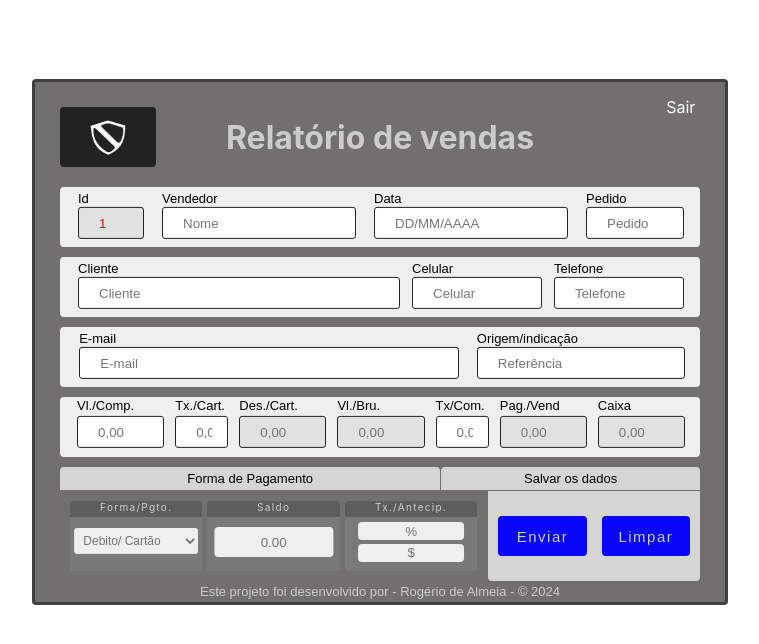
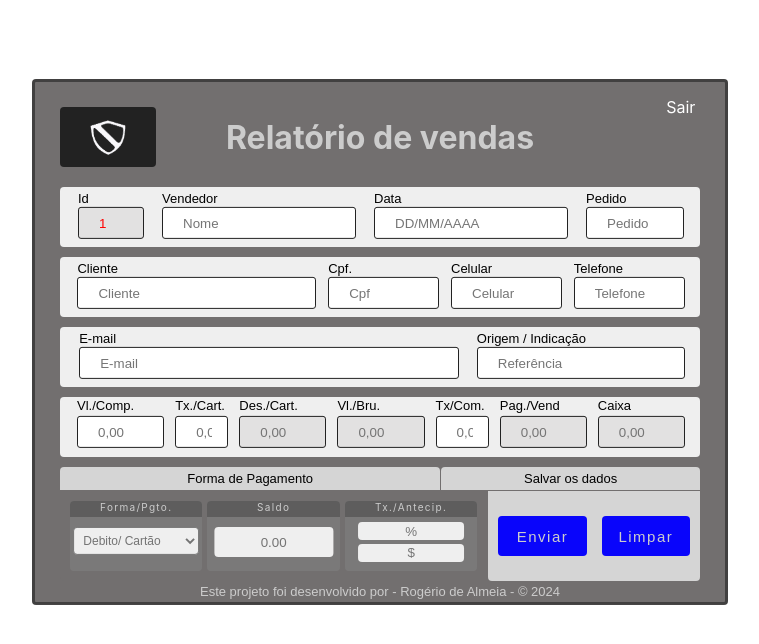
Before and after one commit to Dev-Rogerio/IntegracaoComGoogleSheets, a React (Create React App) app: page / in a window 1280 px wide. Shown: the top 644 px of the page, without its empty margins (260-1019 px from the left). Built offline with nearby package versions, Linux system fonts and the light colour scheme.

Commit message:
inseri o campo cpf e tualizei o banco dados

```diff
--- a/src/Components/Formulario/formulario.css
+++ b/src/Components/Formulario/formulario.css
@@ -113,6 +113,7 @@ boby {
   border-radius: 3px;
   border: 1px solid #222;
   text-indent: 20px;
+  text-transform: capitalize;
     }
 .data {
 height: 25px;
@@ -150,7 +151,7 @@ display: grid;
 width: 100%;
 height:  60px;
 background-color: #efefef;
-grid-template-columns: 50% 20% 20%;
+grid-template-columns: 37% 17% 17% 17%;
 justify-content: center;
 border-radius: 4px;
 margin-top: 10px;
@@ -170,12 +171,30 @@ outline: 0;
 border-radius: 3px;
 border: 1px solid #222;
 text-indent: 20px;
+text-transform: capitalize;
+}
+.cpf {
+  height: 100px;
+width: 60%;
+outline: 0;
+grid-column: 2/3;
+
+}
+.iCpf {
+  display: block;
+  width: 100%;
+  height: 30px;
+  outline: 0;
+  border-radius: 3px;
+  border: 1px solid #222;
+  text-indent: 20px;
+
 }
 .celular {
 height: 30px;
 width: 100%;
 outline: 0;
-grid-column: 2/3;
+grid-column: 3/4;
 }
 .iCel {
 display: block;
@@ -190,7 +209,7 @@ text-indent: 20px;
 height: 30px;
 width: 100%;
 outline: 0;
-grid-column: 3/4;
+grid-column: 4/5;
 }
 .iFone {
 display: block;
@@ -709,6 +728,10 @@ letter-spacing: 1.5px;
   height: 25px;
     width: 98%;
 }
+/* .iCpf {
+  width: 50%;
+  height: 25px;
+} */
 .iFone{
   height: 25px;
     width: 98%;
--- a/src/Components/Formulario/formulario.js
+++ b/src/Components/Formulario/formulario.js
@@ -31,6 +31,7 @@ function Formulario() {
   const [taxaAntecipacao, setTaxaAntecipacao] = useState('');
   const [taxaDesconto, setTaxaDesconto] = useState('');
   const [resultadoDesconto, setResultadoDesconto] = useState('');
+  const [cpf, setCpf] = useState('');
 
   let ultimoIdSalvo = parseInt(localStorage.getItem('ultimoId')) || 1;
 
@@ -52,6 +53,7 @@ function Formulario() {
     setValorBruto('');
     setValorLiquido('');
     setCaixa('');
+    setCpf('')
   };
 
   const handlePreencherId = () => {
@@ -70,6 +72,7 @@ function Formulario() {
       'Data_Pedido': dataPedido,
       Pedido: pedido,
       Cliente: client,
+      cpf,
       Celular: celular,
       Telefone: telefone,
       email,
@@ -308,6 +311,19 @@ function Formulario() {
               />
             </label>
           </div>
+          <div className="infoPersona">
+            <label htmlFor="">
+              <span className='formLabel'>Cpf.</span>
+              <input className="iCpf"
+                type="text"
+                name='cpf'
+                placeholder="Cpf"
+                value={cpf}
+                onChange={(e) => setCpf(e.target.value)}
+                required
+              />
+            </label>
+          </div>
 
           <div className='celular'>
             <label htmlFor="celular">
@@ -363,7 +379,7 @@ function Formulario() {
           </div>
           <div className="referencia">
             <label htmlFor="referencia">
-              <span className='formLabel'>Origem/indicação</span>
+              <span className='formLabel'>Origem / Indicação</span>
               <input
                 className='iRef'
                 type="text"
```
